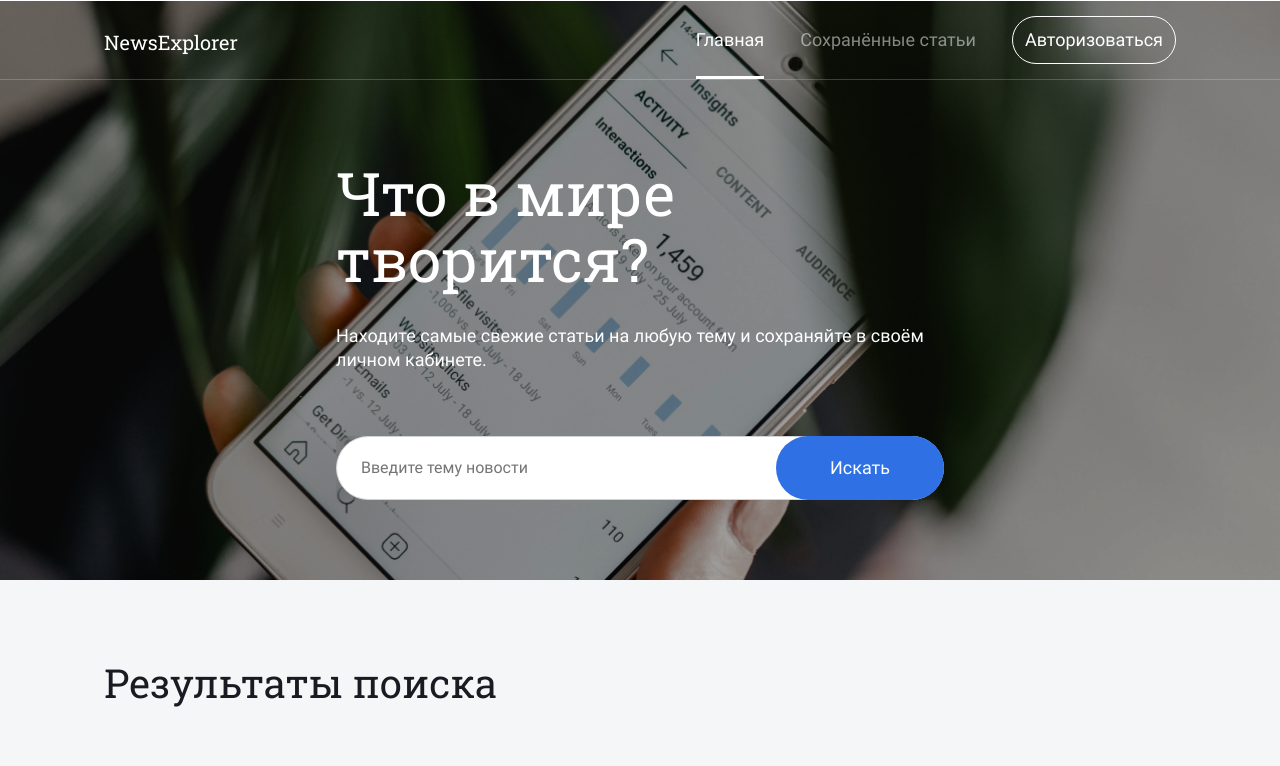
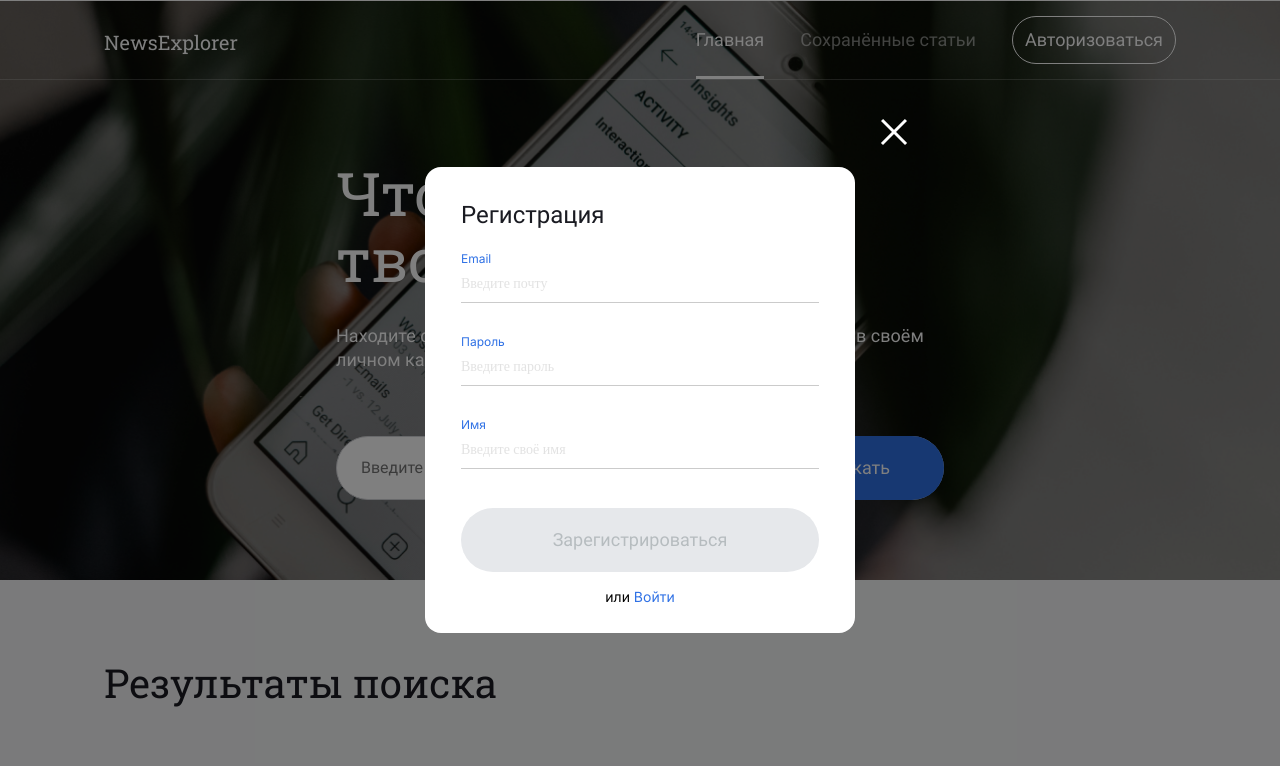
Before and after one commit to rtmkvtn/news-explorer-frontend, a website built with webpack: page src/index.html in a window 1280 px wide. Shown: the top 766 px of the page. Built offline with nearby package versions, Linux system fonts and the light colour scheme.

Commit message:
some small changes

```diff
--- a/src/blocks/button/button_big-oval.css
+++ b/src/blocks/button/button_big-oval.css
@@ -12,14 +12,12 @@
     font-weight: 500;
     font-size: 18px;
     line-height: 24px;
+
+    outline: none;
 }
 
 .button_big-oval:hover {
     cursor: pointer;
-}
-
-.button_big-oval:active {
-    outline: none;
 }
 
 .button_big-oval::-moz-focus-inner {
--- a/src/blocks/button/button_small-square.css
+++ b/src/blocks/button/button_small-square.css
@@ -4,6 +4,8 @@
     box-sizing: border-box;
     border-radius: 8px;
     background-color: #fff;
+
+    outline: none;
 }
 
 .button_small-square:hover {
--- a/src/blocks/popup/__button/popup__button.css
+++ b/src/blocks/popup/__button/popup__button.css
@@ -2,7 +2,6 @@
   width: 100%;
   height: 64px;
   margin-top: 8px;
-
 
   font-family: 'Roboto', Arial, Helvetica, sans-serif;
   font-style: normal;
@@ -20,10 +19,12 @@
 }
 
 .popup__button:active {
+  outline: none;
   background: #2a65cc;
 }
 
 .popup__button_disabled {
+  touch-action: none;
   cursor: none;
   box-shadow: none;
 
--- a/src/blocks/results/__more-results-button/results__more-results-button.css
+++ b/src/blocks/results/__more-results-button/results__more-results-button.css
@@ -18,7 +18,7 @@
 }
 
 .results__more-results-button:active {
-    opacity: .5;
+    opacity: .9;
 }
 
 @media (max-width: 768px) {
--- a/src/blocks/root/root.css
+++ b/src/blocks/root/root.css
@@ -1,7 +1,7 @@
 @import url(./__section/root__section.css);
 
 .root {
-    width: 100vw;
+    width: 100%;
     display: flex;
     flex-direction: column;
     flex-wrap: nowrap;
--- a/src/blocks/search/__form/__input/form__input.css
+++ b/src/blocks/search/__form/__input/form__input.css
@@ -13,6 +13,12 @@
     box-sizing: border-box;
     border-radius: 100px;
     border: 1px solid #d1d2d6;
+    outline: none;
+    backdrop-filter: blur(1px);
+}
+
+.form__input:focus {
+    caret-color: #2f71e5;
 }
 
 @media (max-width: 768px) {
--- a/src/blocks/search/__form/search__form.css
+++ b/src/blocks/search/__form/search__form.css
@@ -5,7 +5,6 @@
     margin: 64px auto 80px;
     width: 608px;
     position: relative;
-    backdrop-filter: blur(8px);
 }
 
 @media (max-width: 768px) {
--- a/src/index.html
+++ b/src/index.html
@@ -49,12 +49,12 @@
           <h3 class="popup__title">Вход</h3>
             <form class="popup__form" name="form">
                 <p class="popup__input-title">Email</p>
-                <input type="text" name="input__one" class="popup__input" placeholder="Введите почту" required minlength="2" maxlength="30">
+                <input type="text" name="input__one" class="popup__input" placeholder="Введите почту" required pattern="^\w+[\w\.-]+@(\w+\.)+\w+">
                 <p class="popup__error popup__error_displayed">Неправильный формат email</p>
                 <p class="popup__input-title">Пароль</p>
-                <input type="password" name="input__two" class="popup__input" placeholder="Введите пароль" required minlength="2" maxlength="30">
+                <input type="password" name="input__two" class="popup__input" placeholder="Введите пароль" required pattern="([a-z]+[A-Z]+[0-9]+|[a-z]+[0-9]+[A-Z]+|[A-Z]+[a-z]+[0-9]+|[A-Z]+[0-9]+[a-z]+|[0-9]+[a-z]+[A-Z]+|[0-9]+[A-Z]+[a-z]+)" minlength="8" maxlength="30">
                 <p class="popup__error">asd</p>
-                <button class="button_big-oval popup__button popup__button_disabled">Войти</button>
+                <button class="button_big-oval popup__button popup__button_disabled" disabled>Войти</button>
                 <p class="popup__switch">или
                   <a href="#" class="popup__link">Зарегистрироваться</a>
                 </p>
@@ -63,7 +63,7 @@
     </div>
 
     <!-- Registration popup -->
-    <div class="popup"> <!-- Нужно добавить класс popup_is-opened, чтобы открыть-->
+    <div class="popup popup_is-opened"> <!-- Нужно добавить класс popup_is-opened, чтобы открыть-->
       <div class="popup__content">
           <div class="popup__close">
             <svg width="28" height="27" viewBox="0 0 28 27" fill="none" xmlns="http://www.w3.org/2000/svg">
@@ -74,13 +74,13 @@
           <h3 class="popup__title">Регистрация</h3>
             <form class="popup__form" name="form">
                 <p class="popup__input-title">Email</p>
-                <input type="text" name="input__one" class="popup__input" placeholder="Введите почту" required minlength="2" maxlength="30">
+                <input type="text" name="input__one" class="popup__input" placeholder="Введите почту" required pattern="^\w+[\w\.-]+@(\w+\.)+\w+">
                 <p class="popup__error">Неправильный формат email</p>
                 <p class="popup__input-title">Пароль</p>
-                <input type="password" name="input__two" class="popup__input" placeholder="Введите пароль" required minlength="2" maxlength="30">
+                <input type="password" name="input__two" class="popup__input" placeholder="Введите пароль" required pattern="([a-z]+[A-Z]+[0-9]+|[a-z]+[0-9]+[A-Z]+|[A-Z]+[a-z]+[0-9]+|[A-Z]+[0-9]+[a-z]+|[0-9]+[a-z]+[A-Z]+|[0-9]+[A-Z]+[a-z]+)" minlength="8" maxlength="30">
                 <p class="popup__error">asd</p>
                 <p class="popup__input-title">Имя</p>
-                <input type="password" name="input__two" class="popup__input" placeholder="Введите своё имя" required minlength="2" maxlength="30">
+                <input type="password" name="input__two" class="popup__input" placeholder="Введите своё имя" required pattern="([а-яё]+(-[а-яё]+)?)|([a-z]+(-[a-z]+)?)" minlength="2" maxlength="30">
                 <p class="popup__error">asd</p>
                 <button class="button_big-oval popup__button popup__button_disabled">Зарегистрироваться</button>
                 <p class="popup__switch">или
```
